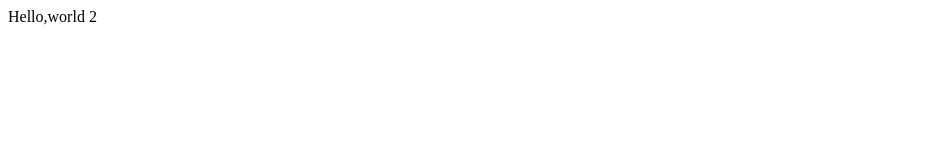
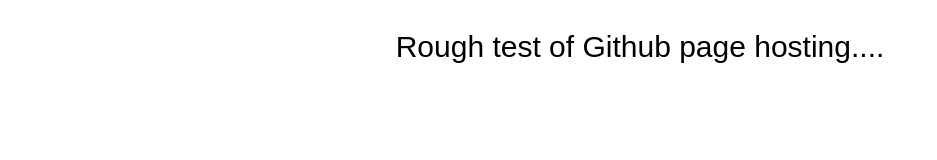
Before and after one commit to sudominnix/sudominnix.github.io, a plain HTML site: page index.html in a window 1280 px wide. Shown: the whole page, without its empty margins (0-937 px from the left). Drawn offline with Linux system fonts and the light colour scheme.

Commit message:
Third push

```diff
--- a/index.html
+++ b/index.html
@@ -1 +1,24 @@
-Hello,world 2
+
+<!DOCTYPE html>
+
+
+<html>
+
+	<head>
+				<link type="text/css" rel="stylesheet" href="stylesheet.css"/>
+		<title>
+				SUDOMINNIX
+		</title>
+
+	</head>
+
+	<body>
+
+		<p class="line"> Rough test of Github page hosting.... </p>
+
+
+
+
+	</body>
+
+</html>
--- /dev/null
+++ b/stylesheet.css
@@ -0,0 +1,11 @@
+
+
+
+
+
+
+.line {
+	font-family: sans-serif;
+	font-size:30px;
+	text-align:center;
+}
```
